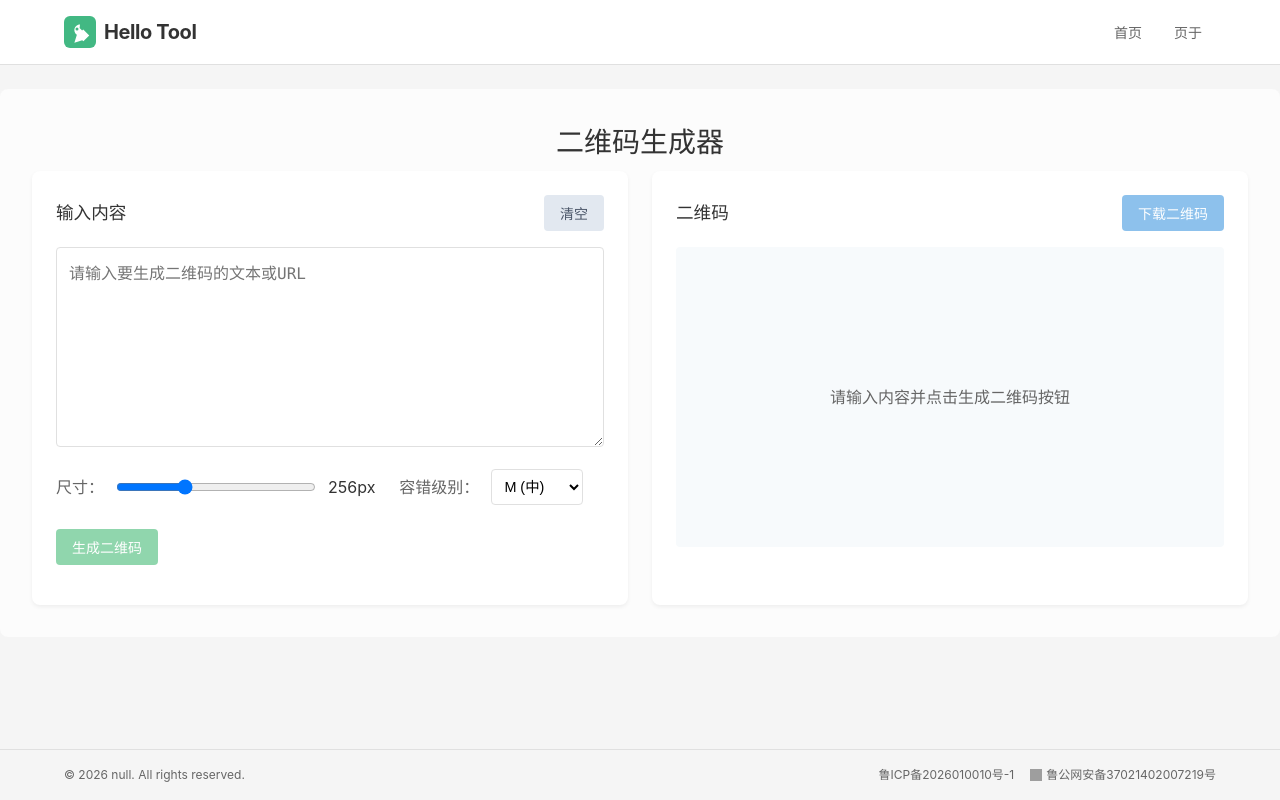
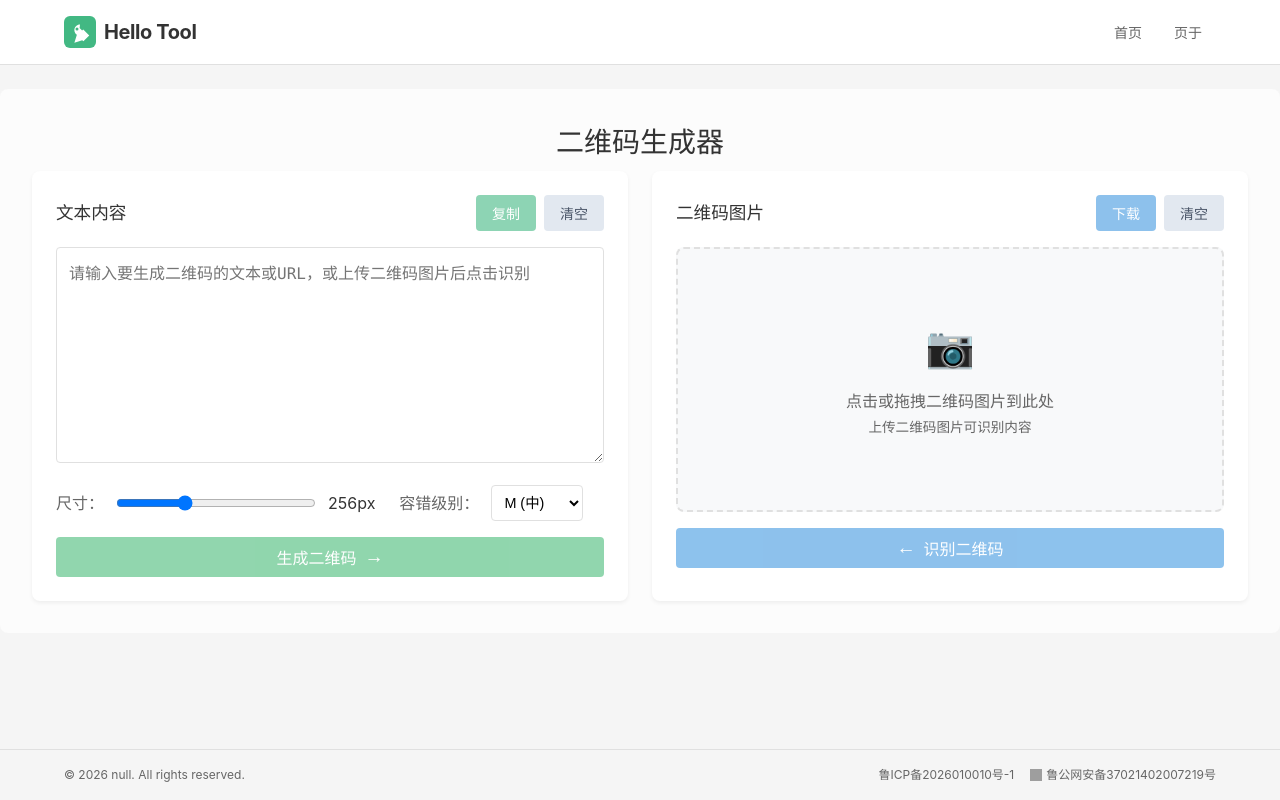
Before and after one commit to dkbnull/hello-tool, a Vue app: page /qrcode in a window 1280 px wide. Built offline with nearby package versions, Linux system fonts and the light colour scheme; grey boxes are pictures that could not be loaded.

Commit message:
feat: 支持识别二维码

```diff
--- a/package.json
+++ b/package.json
@@ -12,6 +12,7 @@
     "@element-plus/icons-vue": "^2.3.2",
     "crypto-js": "^4.2.0",
     "element-plus": "^2.13.6",
+    "jsqr": "^1.4.0",
     "mermaid": "^11.14.0",
     "qrcode": "^1.5.4",
     "sql-formatter": "^15.7.3",
--- a/src/views/tools/QrCodeGenerator.vue
+++ b/src/views/tools/QrCodeGenerator.vue
@@ -5,11 +5,15 @@
     <div class="converter-container">
       <div class="section-card">
         <div class="section-header">
-          <h3>输入内容</h3>
-          <button @click="clearInput" class="btn btn-secondary btn-sm">清空</button>
+          <h3>文本内容</h3>
+          <div class="flex-row">
+            <button @click="handleCopy(text)" class="btn btn-copy btn-sm" :disabled="!text">复制</button>
+            <button @click="clearAll" class="btn btn-secondary btn-sm">清空</button>
+          </div>
         </div>
         <div class="input-group">
-          <textarea v-model="text" placeholder="请输入要生成二维码的文本或URL" rows="4"></textarea>
+          <textarea v-model="text" placeholder="请输入要生成二维码的文本或URL，或上传二维码图片后点击识别"
+                    rows="10"></textarea>
         </div>
 
         <div class="options">
@@ -34,21 +38,49 @@
               <option value="H">H (高)</option>
             </select>
           </div>
-          <button @click="generateQrCode" class="btn btn-success" :disabled="!text">生成二维码</button>
         </div>
+
+        <button @click="generateQrCode" class="btn btn-success action-btn" :disabled="!text">
+          生成二维码 <span class="arrow">→</span>
+        </button>
       </div>
 
       <div class="section-card">
         <div class="section-header">
-          <h3>二维码</h3>
-          <button @click="downloadQrCode" class="btn btn-primary" :disabled="!qrCodeUrl">下载二维码</button>
-        </div>
-        <div class="qrcode-image-wrapper">
-          <img v-if="qrCodeUrl" :src="qrCodeUrl" alt="QR Code" class="qrcode-image"/>
-          <div v-else class="qr-code-placeholder">
-            请输入内容并点击生成二维码按钮
+          <h3>二维码图片</h3>
+          <div class="flex-row">
+            <button @click="downloadQrCode" class="btn btn-primary btn-sm" :disabled="!imageUrl">下载</button>
+            <button @click="clearAll" class="btn btn-secondary btn-sm">清空</button>
           </div>
         </div>
+        <div class="image-area"
+             @click="triggerFileInput"
+             @dragover.prevent="onDragOver"
+             @dragleave.prevent="onDragLeave"
+             @drop.prevent="handleFileDrop"
+             :class="{'drag-over': isDragOver, 'has-image': imageUrl}">
+          <input type="file" ref="fileInput" accept="image/*" @change="handleFileSelect" class="hidden-input"/>
+          <div class="upload-content">
+            <img v-if="imageUrl" :src="imageUrl" alt="二维码" class="preview-image"/>
+            <div v-else class="upload-placeholder">
+              <span class="upload-icon">📷</span>
+              <p>点击或拖拽二维码图片到此处</p>
+              <p class="upload-hint">上传二维码图片可识别内容</p>
+            </div>
+          </div>
+        </div>
+
+        <div v-if="decodeLoading" class="decode-status decode-loading">
+          <span class="loading-spinner"></span>
+          <span>正在识别...</span>
+        </div>
+        <div v-else-if="decodeError" class="decode-status decode-error">
+          ❌ {{ decodeError }}
+        </div>
+
+        <button @click="decodeQrCode" class="btn btn-primary action-btn" :disabled="!imageUrl">
+          <span class="arrow">←</span> 识别二维码
+        </button>
       </div>
     </div>
   </div>
@@ -57,36 +89,119 @@
 <script setup>
 import {ref} from 'vue'
 import QRCode from 'qrcode'
+import jsQR from 'jsqr'
+import {useCopy} from '../../composables/useCopy'
+
+const {handleCopy} = useCopy()
 
 const text = ref('')
 const size = ref(256)
 const errorCorrectionLevel = ref('M')
-const qrCodeUrl = ref('')
+const imageUrl = ref('')
+const imageSource = ref('')
 
-const clearInput = () => {
+const fileInput = ref(null)
+const isDragOver = ref(false)
+const decodeLoading = ref(false)
+const decodeError = ref('')
+
+const clearAll = () => {
   text.value = ''
-  qrCodeUrl.value = ''
+  imageUrl.value = ''
+  imageSource.value = ''
+  decodeError.value = ''
+  if (fileInput.value) fileInput.value.value = ''
 }
 
 const generateQrCode = async () => {
   if (!text.value) return
   try {
-    qrCodeUrl.value = await QRCode.toDataURL(text.value, {
+    imageUrl.value = await QRCode.toDataURL(text.value, {
       width: size.value,
       margin: 2,
       errorCorrectionLevel: errorCorrectionLevel.value,
     })
+    imageSource.value = 'generated'
+    decodeError.value = ''
   } catch (e) {
-    qrCodeUrl.value = ''
+    imageUrl.value = ''
+    imageSource.value = ''
   }
 }
 
 const downloadQrCode = () => {
-  if (!qrCodeUrl.value) return
+  if (!imageUrl.value) return
   const link = document.createElement('a')
   link.download = 'qrcode.png'
-  link.href = qrCodeUrl.value
+  link.href = imageUrl.value
   link.click()
+}
+
+const triggerFileInput = () => {
+  fileInput.value?.click()
+}
+
+const onDragOver = () => {
+  isDragOver.value = true
+}
+
+const onDragLeave = () => {
+  isDragOver.value = false
+}
+
+const handleFileSelect = (e) => {
+  handleFile(e.target.files[0])
+}
+
+const handleFileDrop = (e) => {
+  isDragOver.value = false
+  handleFile(e.dataTransfer.files[0])
+}
+
+const handleFile = (file) => {
+  if (!file) return
+  if (!file.type.startsWith('image/')) {
+    decodeError.value = '请上传图片文件'
+    return
+  }
+  const reader = new FileReader()
+  reader.onload = (e) => {
+    imageUrl.value = e.target.result
+    imageSource.value = 'uploaded'
+    decodeError.value = ''
+  }
+  reader.onerror = () => {
+    decodeError.value = '文件读取失败'
+  }
+  reader.readAsDataURL(file)
+}
+
+const decodeQrCode = () => {
+  if (!imageUrl.value) return
+  decodeLoading.value = true
+  decodeError.value = ''
+
+  const img = new Image()
+  img.onload = () => {
+    const canvas = document.createElement('canvas')
+    canvas.width = img.width
+    canvas.height = img.height
+    const ctx = canvas.getContext('2d')
+    ctx.drawImage(img, 0, 0)
+    const imageData = ctx.getImageData(0, 0, canvas.width, canvas.height)
+    const code = jsQR(imageData.data, imageData.width, imageData.height)
+    decodeLoading.value = false
+    if (code) {
+      text.value = code.data
+    } else {
+      decodeError.value = '未能在图片中识别到二维码，请确保图片包含有效的二维码'
+    }
+  }
+  img.onerror = () => {
+    decodeLoading.value = false
+    decodeError.value = '图片加载失败'
+  }
+  img.src = imageUrl.value
 }
 </script>
 
@@ -133,23 +248,126 @@ const downloadQrCode = () => {
   background: white;
 }
 
-.qrcode-image-wrapper {
+.action-btn {
+  width: 100%;
+  margin-top: 1rem;
+  font-size: 1rem;
   display: flex;
+  align-items: center;
   justify-content: center;
+  gap: 0.5rem;
+}
+
+.action-btn .arrow {
+  font-size: 1.2rem;
+  font-weight: bold;
+}
+
+.image-area {
+  width: 100%;
+  min-height: 265px;
+  border: 2px dashed var(--color-border);
+  border-radius: var(--radius-md);
+  display: flex;
   align-items: center;
-  min-height: 300px;
-  border-radius: 4px;
+  justify-content: center;
+  cursor: pointer;
+  transition: all 0.2s ease;
+  background: #f8f9fa;
+}
+
+.image-area:hover {
+  border-color: var(--color-primary);
+  background: var(--color-bg-hover);
+}
+
+.image-area.drag-over {
+  border-color: var(--color-primary);
+  background: rgba(66, 153, 225, 0.1);
+  transform: scale(1.01);
+}
+
+.image-area.has-image {
+  border-style: solid;
+  border-color: var(--color-success);
+  background: #f0fff4;
+}
+
+.upload-content {
+  text-align: center;
+  padding: 1.5rem;
+  width: 100%;
+}
+
+.upload-icon {
+  font-size: 2.5rem;
+  display: block;
+  margin-bottom: 0.75rem;
+}
+
+.upload-placeholder {
+  text-align: center;
+}
+
+.upload-placeholder p {
+  margin: 0.25rem 0;
+  color: var(--color-text-secondary);
+}
+
+.upload-hint {
+  font-size: 0.85rem;
+  color: var(--color-text-muted);
+}
+
+.preview-image {
+  max-width: 100%;
+  max-height: 280px;
+  border-radius: var(--radius-sm);
+}
+
+.decode-status {
+  margin-top: 0.75rem;
+  padding: 0.5rem 0.75rem;
+  border-radius: var(--radius-sm);
+  font-size: 0.9rem;
+}
+
+.decode-loading {
+  display: flex;
+  align-items: center;
+  gap: 0.5rem;
+  color: var(--color-text-secondary);
   background: #f7fafc;
 }
 
-.qrcode-image {
-  border: 1px solid var(--color-border);
-  border-radius: var(--radius-md);
+.decode-error {
+  color: #e53e3e;
+  background: #fff5f5;
 }
 
-.qr-code-placeholder {
-  color: #666;
-  text-align: center;
-  font-size: 1rem;
+.loading-spinner {
+  display: inline-block;
+  width: 16px;
+  height: 16px;
+  border: 2px solid var(--color-border);
+  border-top-color: var(--color-primary);
+  border-radius: 50%;
+  animation: spin 0.6s linear infinite;
+}
+
+@keyframes spin {
+  to {
+    transform: rotate(360deg);
+  }
+}
+
+.hidden-input {
+  display: none;
+}
+
+@media (max-width: 768px) {
+  .converter-container {
+    flex-direction: column;
+  }
 }
 </style>
```
Also changed, not shown: 1 other file (tests, documents, lock files or other folders).
